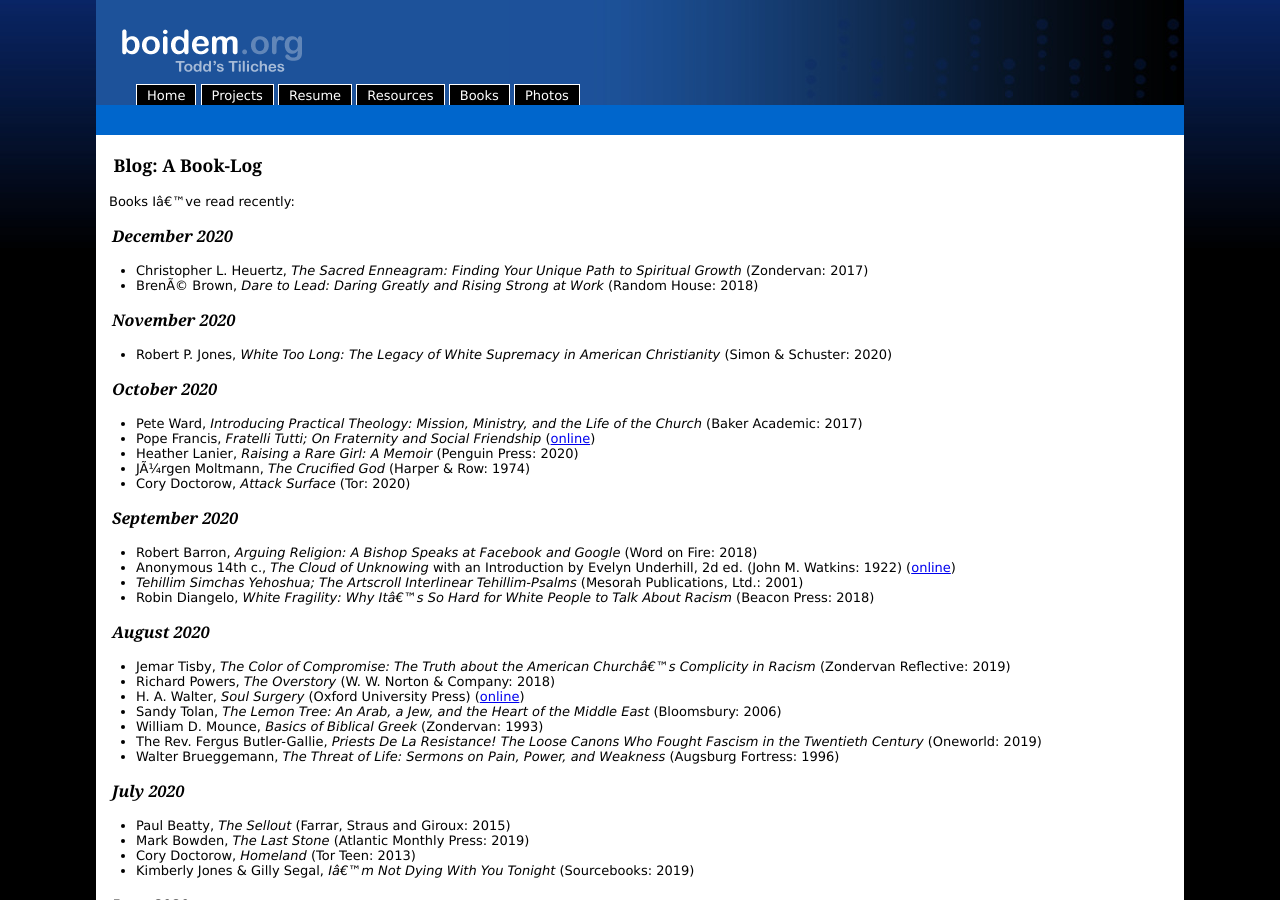
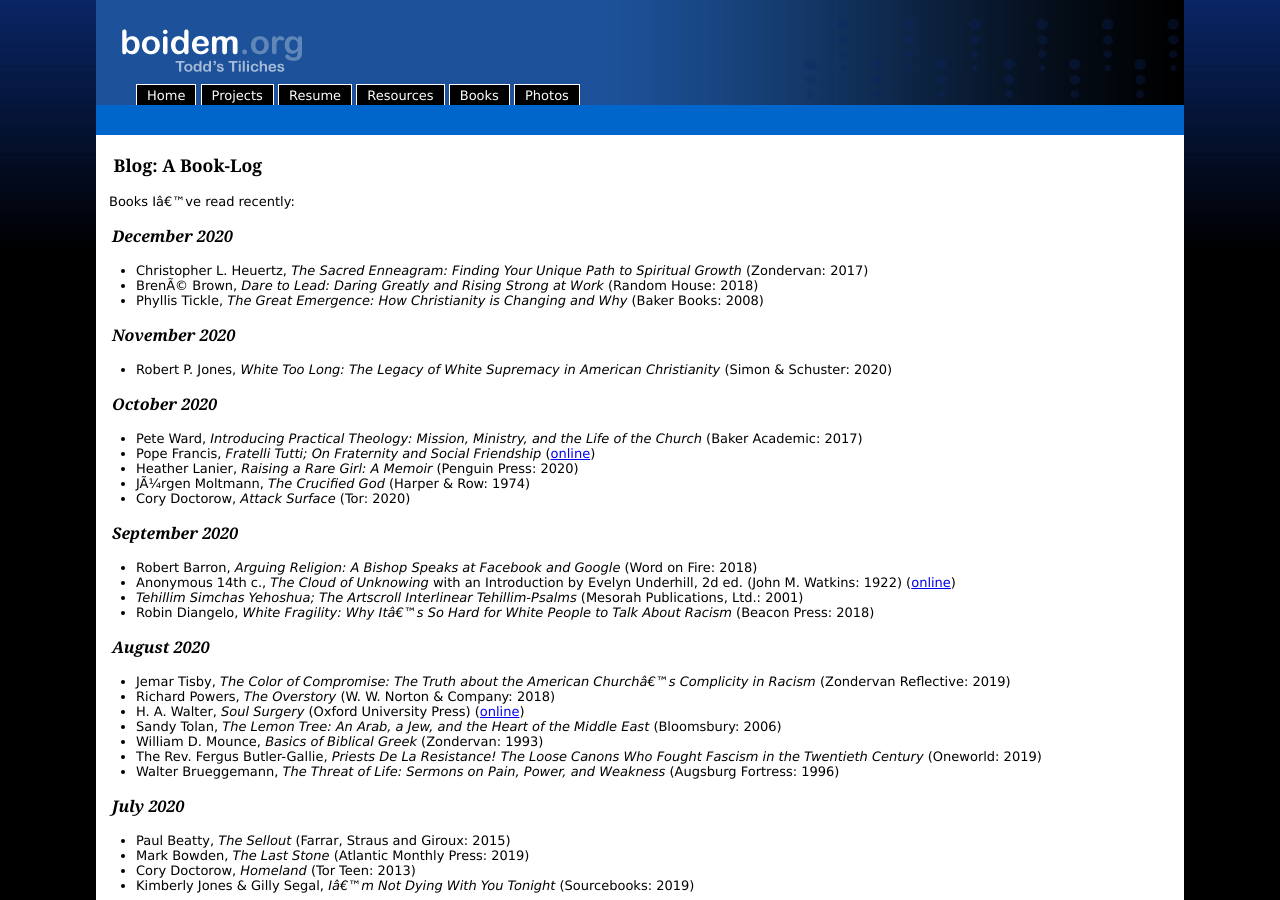
Before and after one commit to toddfoster/toddfoster.github.com, a Jekyll site: the page built from books.md, in a window 1280 px wide and 900 px high. Built offline with Jekyll 4.4.1, drawn with Linux system fonts in a browser that asks for light colours.

Commit message:
book - tickle

```diff
--- a/books.md
+++ b/books.md
@@ -10,6 +10,7 @@ Books I've read recently:
 ## December 2020
 * Christopher L. Heuertz, _The Sacred Enneagram: Finding Your Unique Path to Spiritual Growth_ (Zondervan: 2017)
 * Brené Brown, _Dare to Lead: Daring Greatly and Rising Strong at Work_ (Random House: 2018)
+* Phyllis Tickle, _The Great Emergence: How Christianity is Changing and Why_ (Baker Books: 2008)
 
 ## November 2020
 * Robert P. Jones, _White Too Long: The Legacy of White Supremacy in American Christianity_ (Simon & Schuster: 2020)
```
